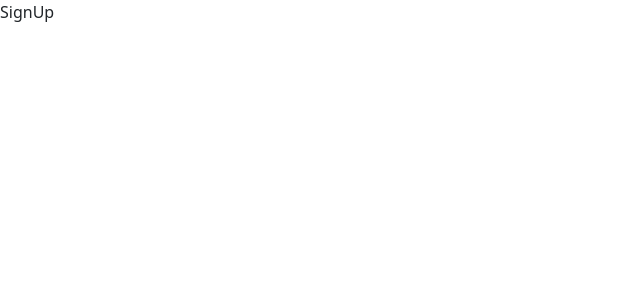
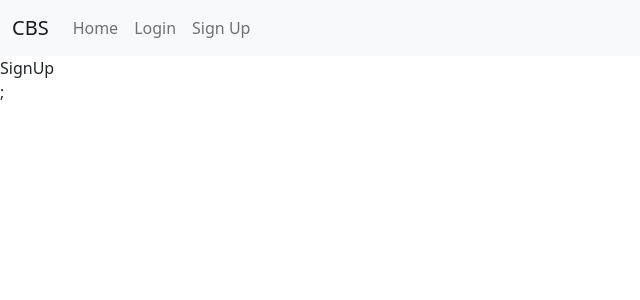
Before and after one commit to ShanuDey/centralized-banking-system-client, a React (Create React App) app: page /signup in a window 1280 px wide. Shown: the top 300 px of the page, without its empty margins (0-640 px from the left). Built offline with nearby package versions, Linux system fonts and the light colour scheme.

Commit message:
revisit Signup component with layout
Signed-off-by: ShanuDey <sd4shanudey@gmail.com>

```diff
--- a/src/components/SignUp.js
+++ b/src/components/SignUp.js
@@ -1,7 +1,12 @@
 import React from "react";
+import Layout from "./Layout";
 
 const SignUp = () => {
-  return <div>SignUp</div>;
+  return (
+    <Layout>
+      <div>SignUp</div>;
+    </Layout>
+  );
 };
 
 export default SignUp;
```
